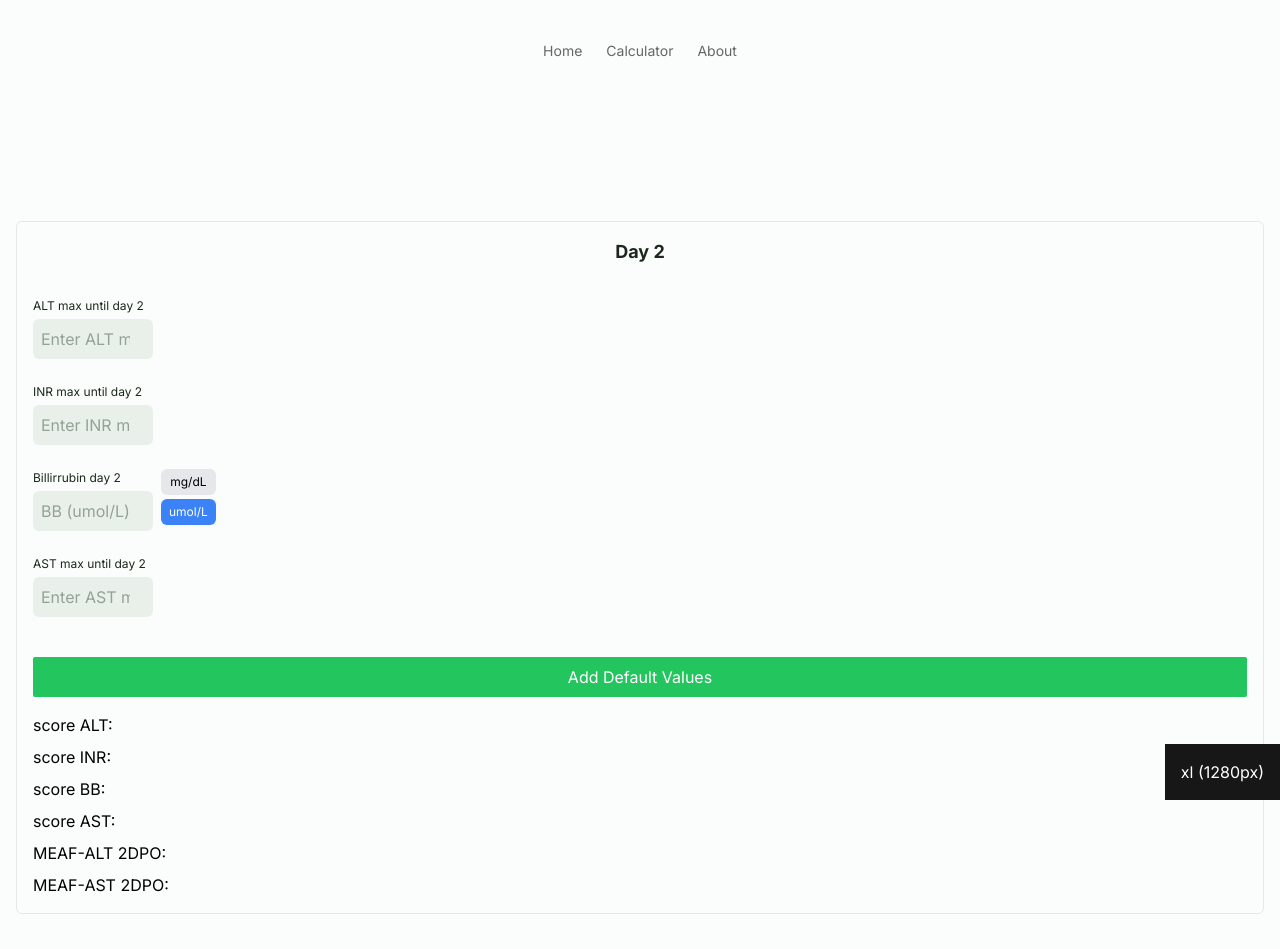
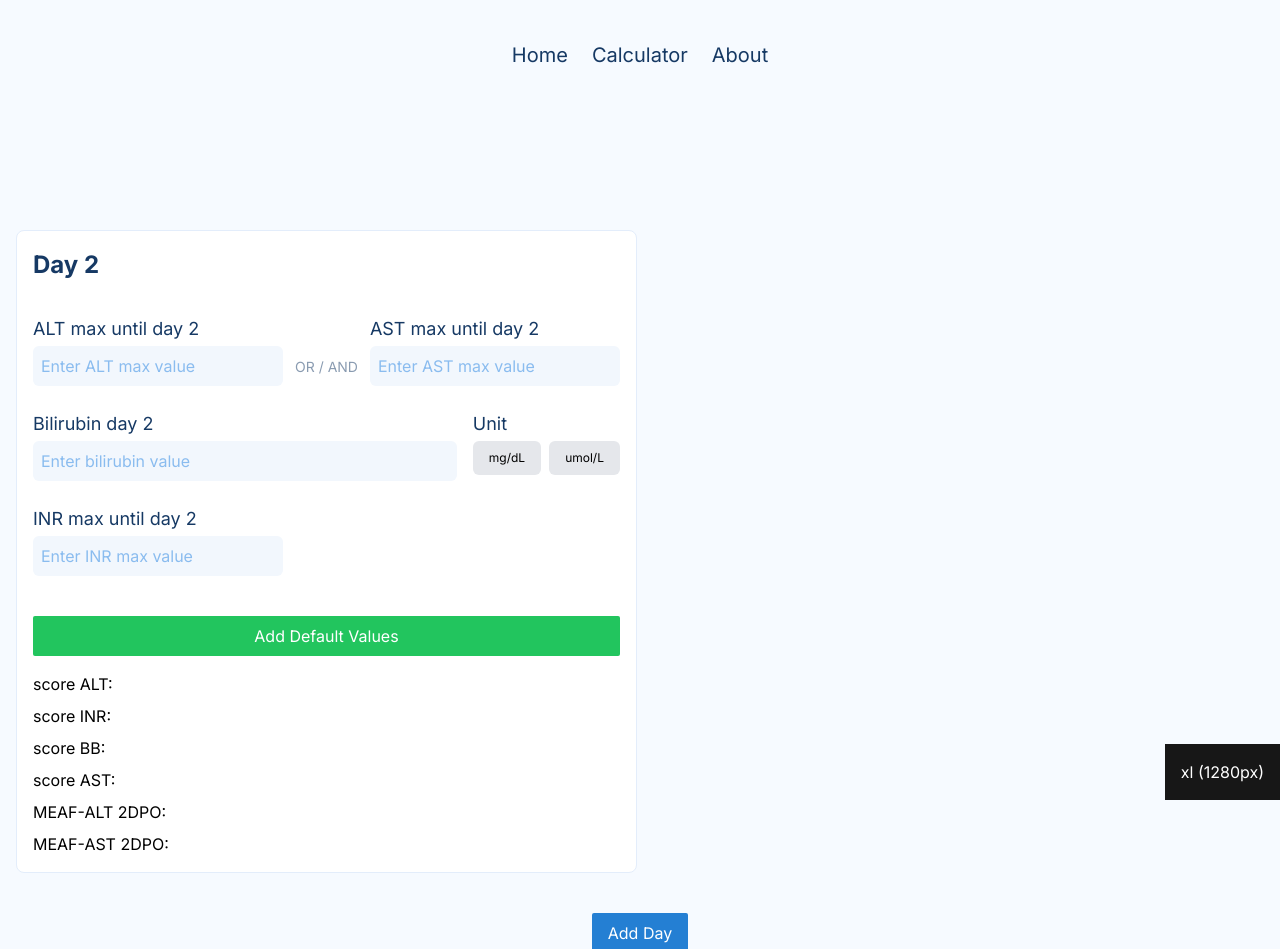
Before and after one commit to JamalDols/meafscores, a Nuxt app: page /calculator in a window 1280 px wide. Shown: the top 949 px of the page. Built offline with nearby package versions, Linux system fonts and the light colour scheme.

Commit message:
🚧 WIP

```diff
--- a/components/AppHeader.vue
+++ b/components/AppHeader.vue
@@ -1,14 +1,18 @@
-
 import { NuxtLink } from '#build/components';
 <template>
   <header class="header p-10">
     <div class="container mx-auto grid-cols-12 px-4 grid">
       <div class="col-span-12">
         <ul class="flex gap-6 justify-center">
-                <li class="text-sm text-black-500 hover:text-black-900 duration-300"><NuxtLink to="/">Home</NuxtLink></li>
-                <li class="text-sm text-black-500 hover:text-black-900 duration-300"><NuxtLink to="/calculator">Calculator</NuxtLink></  li>
-                <li class="text-sm text-black-500 hover:text-black-900 duration-300"><NuxtLink to="/">About</NuxtLink></  li>
-
+          <li class="text-xl text-brand-900 hover:text-black-900 duration-300">
+            <NuxtLink to="/">Home</NuxtLink>
+          </li>
+          <li class="text-xl text-brand-900 hover:text-black-900 duration-300">
+            <NuxtLink to="/calculator">Calculator</NuxtLink>
+          </li>
+          <li class="text-xl text-brand-900 hover:text-black-900 duration-300">
+            <NuxtLink to="/">About</NuxtLink>
+          </li>
         </ul>
       </div>
     </div>
--- a/components/DayInput.vue
+++ b/components/DayInput.vue
@@ -1,7 +1,10 @@
 <template>
-  <div :id="'day' + day" class="basis-full border p-4 rounded-md">
+  <div
+    :id="'day' + day"
+    class="border border-brand-100 p-4 rounded-lg flex-grow-0 flex-shrink basis-auto bg-white"
+  >
     <div class="flex flex-col gap-4 justify-between h-full">
-      <span class="text-lg font-bold text-center block mb-4 text-brand-900"
+      <span class="text-2xl font-bold block mb-4 text-brand-900"
         >Day {{ day }}</span
       >
       <Input
--- a/components/Input.vue
+++ b/components/Input.vue
@@ -1,92 +1,111 @@
 <template>
   <div class="flex flex-col gap-6">
+    <div class="flex gap-3 justify-between items-center">
+      <!-- ALT Max -->
       <div class="flex flex-col">
-      <label class="font-medium text-xs text-brand-900 mb-1"
-        >ALT max until day {{ day }}</label
-      >
+        <label class="font-medium text-lg text-brand-900 mb-1">
+          ALT max until day {{ day }}
+        </label>
         <input
           :value="gpt"
           @input="$emit('update:gpt', $event.target.value)"
           type="number"
           minlength="1"
           maxlength="3"
-        class="bg-brand-200 rounded-md py-2 px-2 placeholder-brand-300"
+          class="bg-brand-50 rounded-md py-2 px-2 text-brand-800 placeholder:!text-brand-300 focus:outline-none focus:outline-brand-500 outline-1 outline-offset-0"
           :name="'gpt' + day"
           placeholder="Enter ALT max value"
         />
       </div>
+      <div>
+        <span class="translate-y-4 block opacity-50 text-brand-900 text-sm"
+          >OR / AND</span
+        >
+      </div>
+
+      <!-- AST Max -->
       <div class="flex flex-col">
-      <label class="font-medium text-xs text-brand-900 mb-1"
-        >INR max until day {{ day }}</label
+        <label class="font-medium text-lg text-brand-900 mb-1">
+          AST max until day {{ day }}
+        </label>
+        <input
+          :value="got"
+          @input="$emit('update:got', $event.target.value)"
+          type="number"
+          minlength="1"
+          maxlength="3"
+          class="bg-brand-50 rounded-md py-2 px-2 text-brand-800 placeholder:!text-brand-300 focus:outline-none focus:outline-brand-500 outline-1 outline-offset-0"
+          :name="'got' + day"
+          placeholder="Enter AST max value"
+        />
+      </div>
+    </div>
+
+    <div class="flex gap-8 justify-between">
+      <!-- Bilirrubina -->
+      <div class="flex gap-4 w-full">
+        <div class="flex flex-col w-full">
+          <label class="font-medium text-lg text-brand-900 mb-1">
+            Bilirubin day {{ day }}
+          </label>
+          <div class="flex items-center gap-2">
+            <input
+              v-model="bilirubin"
+              type="number"
+              minlength="1"
+              maxlength="5"
+              class="bg-brand-50 rounded-md py-2 px-2 text-brand-800 placeholder:!text-brand-300 flex-1 focus:outline-none focus:outline-brand-800"
+              placeholder="Enter bilirubin value"
+            />
+          </div>
+        </div>
+        <div class="flex flex-col">
+          <label class="font-medium text-lg text-brand-900 mb-1"> Unit </label>
+          <div class="flex gap-2">
+            <button
+              @click="setUnit('mg/dL')"
+              :class="{
+                'bg-blue-500 text-white text-xs': unit === 'mg/dL',
+                'bg-gray-200 text-black text-xs': unit !== 'mg/dL',
+              }"
+              class="rounded-md py-2 px-4"
             >
+              mg/dL
+            </button>
+            <button
+              @click="setUnit('umol/L')"
+              :class="{
+                'bg-blue-500 text-white text-xs': unit === 'umol/L',
+                'bg-gray-200 text-black text-xs': unit !== 'umol/L',
+              }"
+              class="rounded-md py-2 px-4"
+            >
+              umol/L
+            </button>
+          </div>
+        </div>
+      </div>
+    </div>
+    <div class="flex gap-8 justify-between">
+      <!-- INR Max -->
+      <div class="flex flex-col">
+        <label class="font-medium text-lg text-brand-900 mb-1">
+          INR max until day {{ day }}
+        </label>
         <input
           :value="inr"
           @input="$emit('update:inr', $event.target.value)"
           type="number"
           minlength="1"
           maxlength="3"
-        class="bg-brand-200 rounded-md py-2 px-2 placeholder-brand-300"
+          class="bg-brand-50 rounded-md py-2 px-2 text-brand-800 placeholder:!text-brand-300 focus:outline-none focus:outline-brand-500 outline-1 outline-offset-0"
           :name="'inr' + day"
           placeholder="Enter INR max value"
         />
       </div>
-
-    <div class="flex">
-      <div class="flex flex-col">
-        <label class="font-medium text-xs text-brand-900 mb-1"
-          >Billirrubin day {{ day }}</label
-        >
-        <input
-          :value="bbValue"
-          @input="updateBB($event.target.value)"
-          type="number"
-          minlength="1"
-          maxlength="5"
-          class="bg-brand-200 rounded-md py-2 px-2 placeholder-brand-300"
-          :name="'bb' + day"
-          :placeholder="bbPlaceholder"
-        />
-      </div>
-      <div class="flex flex-col gap-1">
-        <button
-          :class="{
-            'text-xs duration-300 bg-blue-500 text-white': unit === 'mg/dL',
-            'text-xs duration-300 bg-gray-200 text-black': unit !== 'mg/dL',
-          }"
-          @click="convertToMgDl"
-          class="rounded-md py-1 px-2 ml-2"
-        >
-          mg/dL
-        </button>
-        <button
-          :class="{
-            'text-xs duration-300 bg-blue-500 text-white': unit === 'umol/L',
-            'text-xs duration-300 bg-gray-200 text-black': unit !== 'umol/L',
-          }"
-          @click="convertToUmol"
-          class="rounded-md py-1 px-2 ml-2"
-        >
-          umol/L
-        </button>
-      </div>
     </div>
 
-    <div class="flex flex-col">
-      <label class="font-medium text-xs text-brand-900 mb-1"
-        >AST max until day {{ day }}</label
-      >
-      <input
-        :value="got"
-        @input="$emit('update:got', $event.target.value)"
-        type="number"
-        minlength="1"
-        maxlength="3"
-        class="bg-brand-200 rounded-md py-2 px-2 placeholder-brand-300"
-        :name="'got' + day"
-        placeholder="Enter AST max value"
-      />
-    </div>
-
+    <!-- Add Default Values Button -->
     <div class="flex flex-col">
       <button
         @click="addDefaultValues"
@@ -113,66 +132,64 @@ export default {
       type: [Number, String],
       required: true,
     },
-    bb: {
+    got: {
       type: [Number, String],
       required: true,
     },
-    got: {
+    bb: {
       type: [Number, String],
       required: true,
     },
   },
   data() {
     return {
-      bbValue: this.bb, // Almacenamos el valor tal como es ingresado
-      bbPlaceholder: "BB (umol/L)",
-      unit: "umol/L", // umol/L es la unidad por defecto
+      bilirubin: this.bb, // Valor de bilirrubina inicial
+      unit: "", // Unidad inicial vacía
     };
   },
   methods: {
-    convertToUmol() {
+    setUnit(unit) {
+      this.unit = unit;
+      this.convertUnit();
+    },
+    convertUnit() {
+      // Cambiar entre unidades al seleccionar en el dropdown
       if (this.unit === "mg/dL") {
-        this.bbValue = (parseFloat(this.bbValue) / 0.0113096584483149).toFixed(
-          2
-        );
-        this.unit = "umol/L";
-        this.bbPlaceholder = "BB (umol/L)";
-        this.$emit("update:bb", this.bbValue);
+        // Convertir de umol/L a mg/dL
+        this.bilirubin = this.bilirubin
+          ? (parseFloat(this.bilirubin) / 17.1).toFixed(2)
+          : "";
+      } else if (this.unit === "umol/L") {
+        // Convertir de mg/dL a umol/L
+        this.bilirubin = this.bilirubin
+          ? (parseFloat(this.bilirubin) * 17.1).toFixed(2)
+          : "";
       }
     },
-    convertToMgDl() {
-      if (this.unit === "umol/L") {
-        this.bbValue = (parseFloat(this.bbValue) * 0.0113096584483149).toFixed(
-          2
-        );
-        this.unit = "mg/dL";
-        this.bbPlaceholder = "BB (mg/dL)";
-        this.$emit("update:bb", this.bbValue);
+    addDefaultValues() {
+      // Asignar valores por defecto
+      this.$emit("update:gpt", 123); // ALT
+      this.$emit("update:inr", 35); // INR
+      this.bilirubin = "50"; // Bilirrubina
+      this.unit = "umol/L";
+      if (this.unit === "mg/dL") {
+        this.convertUnit(); // Convertir a la unidad actual
       }
-    },
-    updateBB(value) {
-      // Al escribir, solo actualizamos el valor internamente sin convertirlo
-      this.bbValue = value;
-      this.$emit("update:bb", value);
-    },
-    addDefaultValues() {
-      this.$emit("update:gpt", 123);
-      this.$emit("update:inr", 35);
-      this.bbValue = 50; // umol/L
-      this.$emit("update:bb", this.bbValue.toFixed(2));
-      this.$emit("update:got", 158);
+      this.$emit("update:bb", this.bilirubin); // Emitir bilirrubina
+      this.$emit("update:got", 158); // AST
     },
   },
   watch: {
     bb(value) {
-      this.bbValue = value; // Actualizamos bbValue si cambia la prop
+      // Si cambia la prop bb desde el padre, sincronizar con el campo
+      this.bilirubin = value;
     },
   },
 };
 </script>
 
 <style scoped>
-input {
-  max-width: 120px;
+input::placeholder {
+  color: var(--brand-300);
 }
 </style>
--- a/layouts/default.vue
+++ b/layouts/default.vue
@@ -1,5 +1,5 @@
 <template>
-  <div class="bg-brand-100">
+  <div class="bg-brand-25">
     <AppHeader />
     <div class="py-[120px]">
       <NuxtPage />
--- a/pages/calculator.vue
+++ b/pages/calculator.vue
@@ -28,12 +28,12 @@
       <div class="chart-container">
         <ScatterPlot
           :data="chartDataGPT"
-          title="MEAF-GPT"
+          title="MEAF ALT"
           :maxX="Math.max(...visibleDays)"
         />
         <ScatterPlot
           :data="chartDataGOT"
-          title="MEAF-GOT"
+          title="MEAF AST"
           :maxX="Math.max(...visibleDays)"
         />
       </div>
--- a/tailwind.config.js
+++ b/tailwind.config.js
@@ -9,6 +9,8 @@ export default {
       base: "1rem" /* 16px */,
       lg: "1.125rem" /* 18px */,
       xl: "1.25rem" /* 20px */,
+      "2xl": "1.5rem" /* 24px */,
+      "3xl": "1.875rem" /* 30px */,
       "4xl": "5.5rem" /* 88px */,
       "5xl": "7.5rem" /* 120px */,
     },
@@ -35,11 +37,18 @@ export default {
       },
       colors: {
         brand: {
-          100: "#FBFDFC",
-          200: "#E9F0EA",
-          300: "#94A295",
-          500: "#4CAF50",
-          900: "#1B281B",
+          25: "#F6FAFF",
+          50: "#f2f7fd",
+          100: "#e3edfb",
+          200: "#c1dbf6",
+          300: "#8abcef",
+          400: "#4b9be5",
+          500: "#247fd3",
+          600: "#1663b3",
+          700: "#1557a1",
+          800: "#144478",
+          900: "#163964",
+          950: "#0f2542",
         },
         black: {
           100: "#fafafa",
```
Also changed, not shown: components/ScatterPlot.vue (+32 -27 lines). Lines whose indentation alone changed are shown as unchanged.
